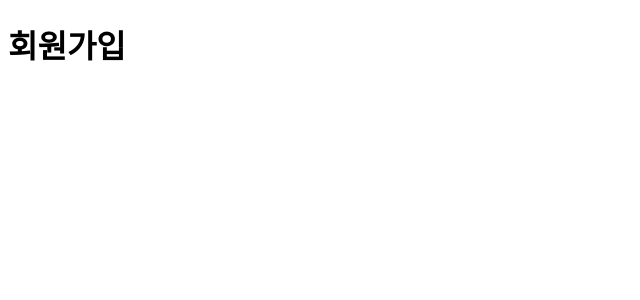
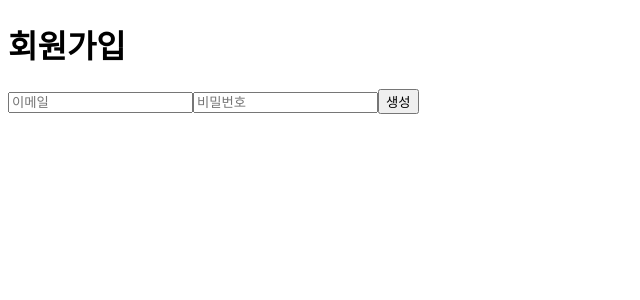
Before and after one commit to dannyp0930/wanted-pre-onboarding-challenge-fe-1, a React (Create React App) app: page /signup in a window 1280 px wide. Shown: the top 300 px of the page, without its empty margins (0-640 px from the left). Built offline with nearby package versions, Linux system fonts and the light colour scheme.

Commit message:
FEAT: 회원가입 폼 생성

```diff
--- a/src/routes/SignUp/index.tsx
+++ b/src/routes/SignUp/index.tsx
@@ -1,9 +1,31 @@
+import { useState } from "react";
+
 function SignUp() {
+  const [email, setEmail] = useState<string>();
+  const [password, setPassword] = useState<string>();
+  function handleSubmit(e: React.SyntheticEvent) {
+    e.preventDefault();
+  }
   return (
     <div>
       <h1>회원가입</h1>
+      <form onSubmit={handleSubmit}>
+        <input
+          type="email"
+          placeholder="이메일"
+          onChange={(e) => setEmail(e.target.value)}
+          pattern="^[a-z0-9]+@[a-z]+\.[a-z]"
+        />
+        <input
+          type="password"
+          placeholder="비밀번호"
+          onChange={(e) => setPassword(e.target.value)}
+          minLength={8}
+        />
+        <button type="submit">생성</button>
+      </form>
     </div>
   );
 }
 
-export default SignUp
+export default SignUp;
```
